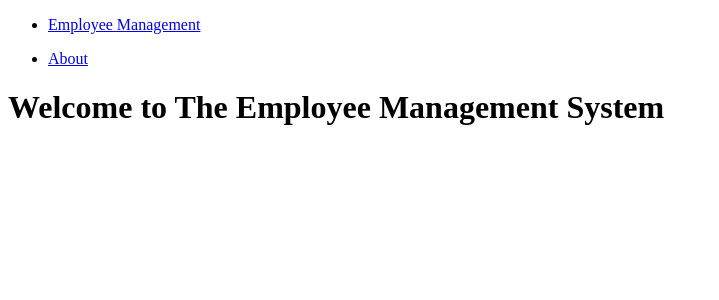
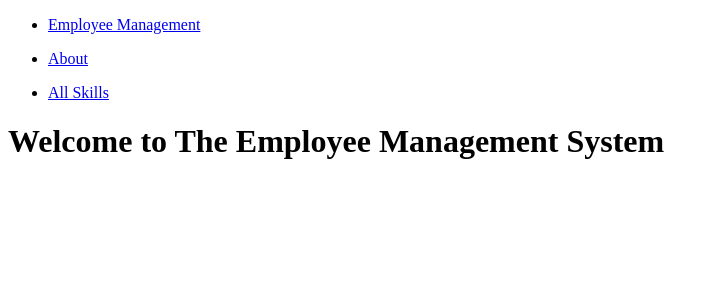
Before and after one commit to csposito1220/employee_management, a Django app: page / in a window 1280 px wide. Shown: the top 300 px of the page, without its empty margins (0-719 px from the left). Run offline with Django 3.2, Linux system fonts and the light colour scheme.

Commit message:
Add link to skills list in nav bar

```diff
--- a/main_app/templates/base.html
+++ b/main_app/templates/base.html
@@ -14,6 +14,9 @@
             <ul>
                 <li><a href="/about">About</a></li>
             </ul>
+            <ul>
+                <li><a href="/skills">All Skills</a></li>
+            </ul>
         </nav>
     </header>
     <main>
```
